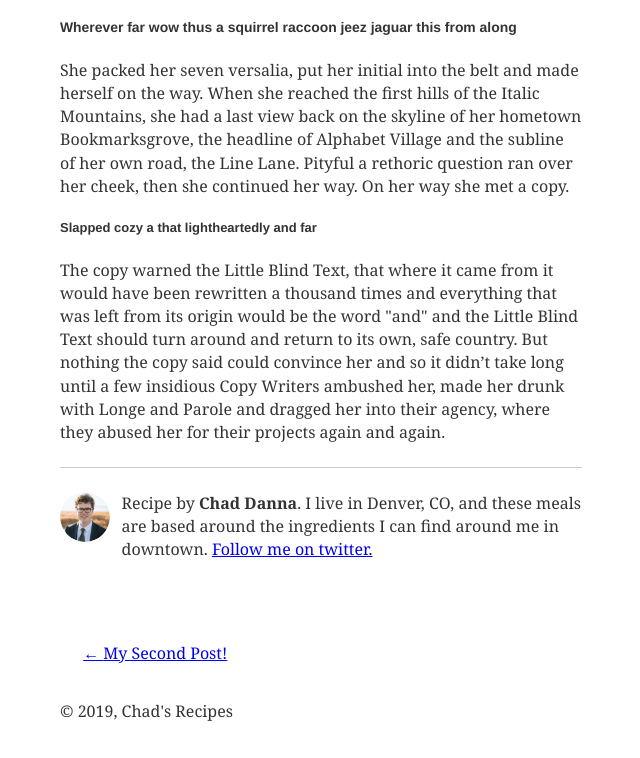
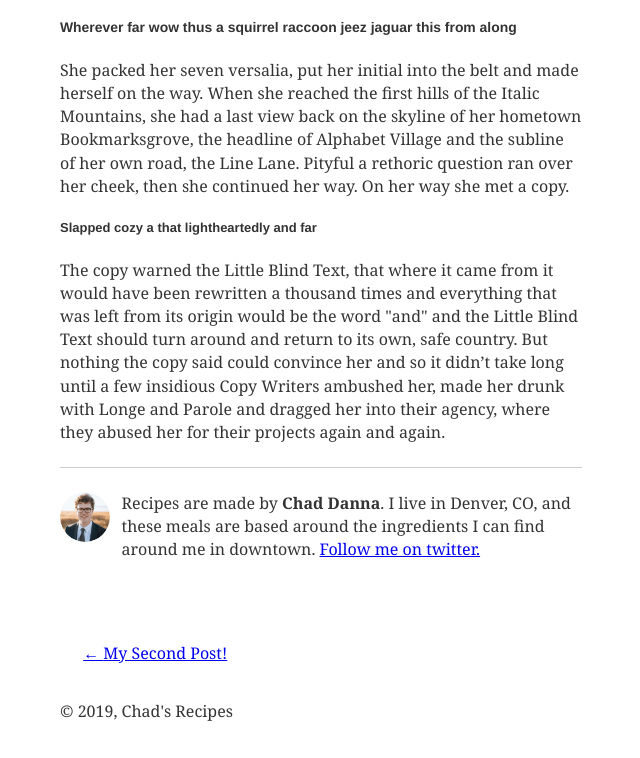
Before and after one commit to chaddanna/chads-recipes, a Gatsby site: page /hi-folks/ in a window 1280 px wide. Shown: the part 2384-3142 px from the top of the page, without its empty margins (319-959 px from the left). Built offline with nearby package versions, Linux system fonts and the light colour scheme; Gatsby itself is replaced by a stand-in of ours; some packages are replaced by stand-ins of ours; what typography-theme-stow-lake would draw is missing.

Commit message:
Update bio text

```diff
--- a/src/components/bio.js
+++ b/src/components/bio.js
@@ -38,9 +38,9 @@ function Bio() {
               }}
             />
             <p>
-              Recipe by <strong>{author}</strong>. I live in Denver, CO, and
-              these meals are based around the ingredients I can find around me
-              in downtown.
+              Recipes are made by <strong>{author}</strong>. I live in Denver,
+              CO, and these meals are based around the ingredients I can find
+              around me in downtown.
               {` `}
               <a href={`https://twitter.com/${social.twitter}`}>
                 Follow me on twitter.
```
